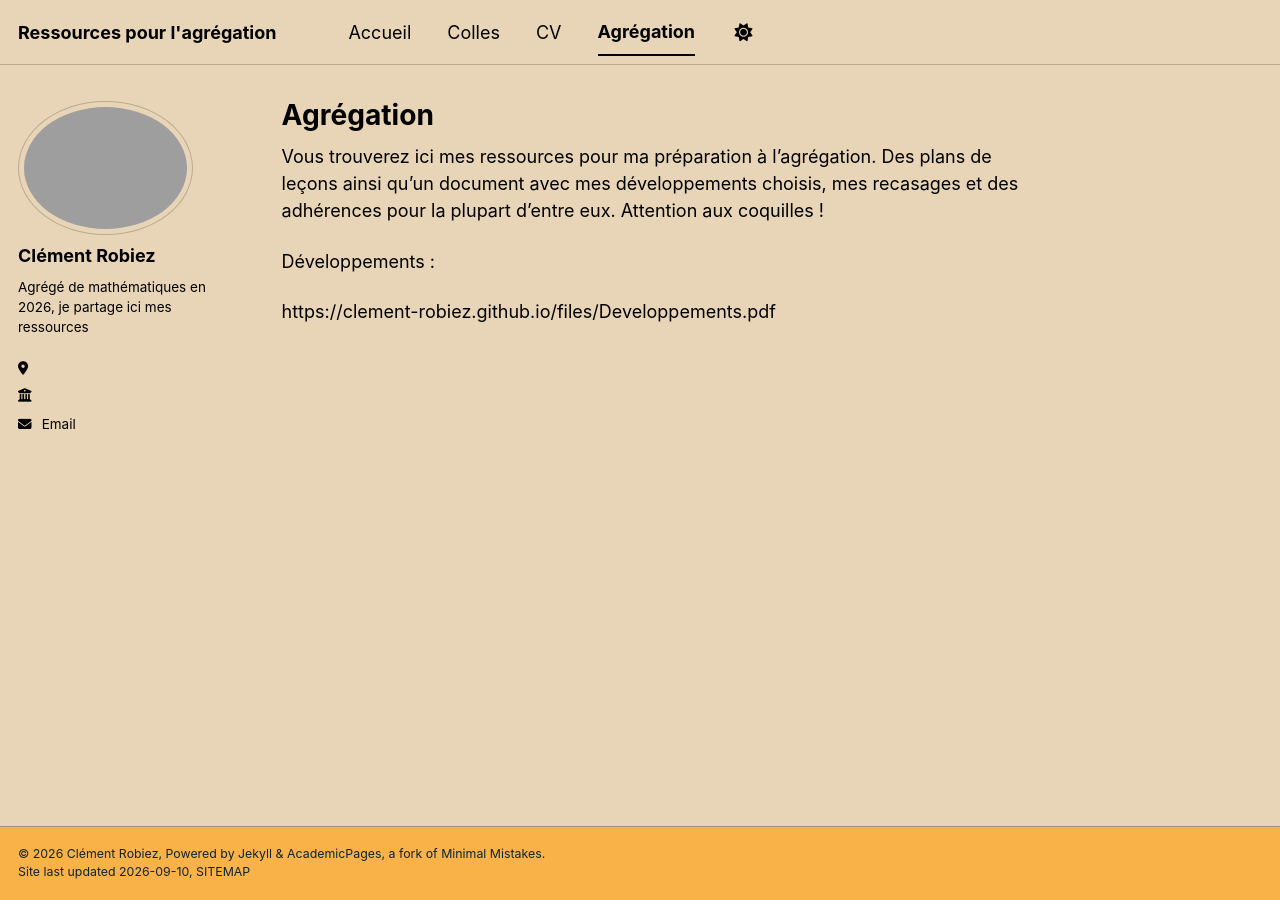
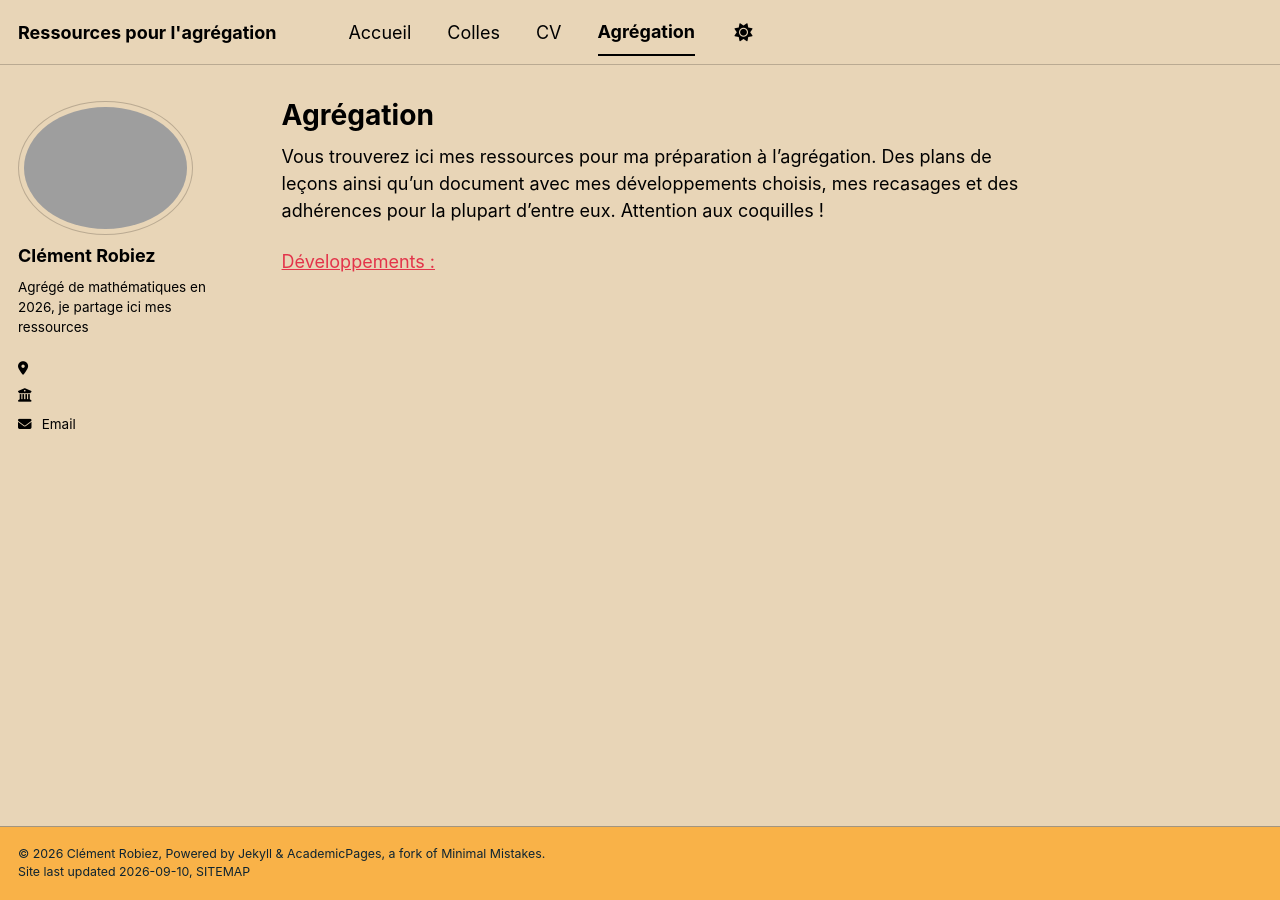
Before and after one commit to clement-robiez/clement-robiez.github.io, a Jekyll site: the page built from _pages/Agrégation.md, in a window 1280 px wide. Built offline with Jekyll 4.4.1, drawn with Linux system fonts in a browser that asks for light colours; a style sheet for code colours, icons or effects is not loaded.

Commit message:
Update Agrégation.md

```diff
--- a/_pages/Agrégation.md
+++ b/_pages/Agrégation.md
@@ -5,6 +5,4 @@ permalink: /agreg/
 
 Vous trouverez ici mes ressources pour ma préparation à l'agrégation. Des plans de leçons ainsi qu'un document avec mes développements choisis, mes recasages et des adhérences pour la plupart d'entre eux. Attention aux coquilles !
 
-Développements :
-
-https://clement-robiez.github.io/files/Developpements.pdf
+[Développements :](https://clement-robiez.github.io/files/Developpements.pdf)
```
